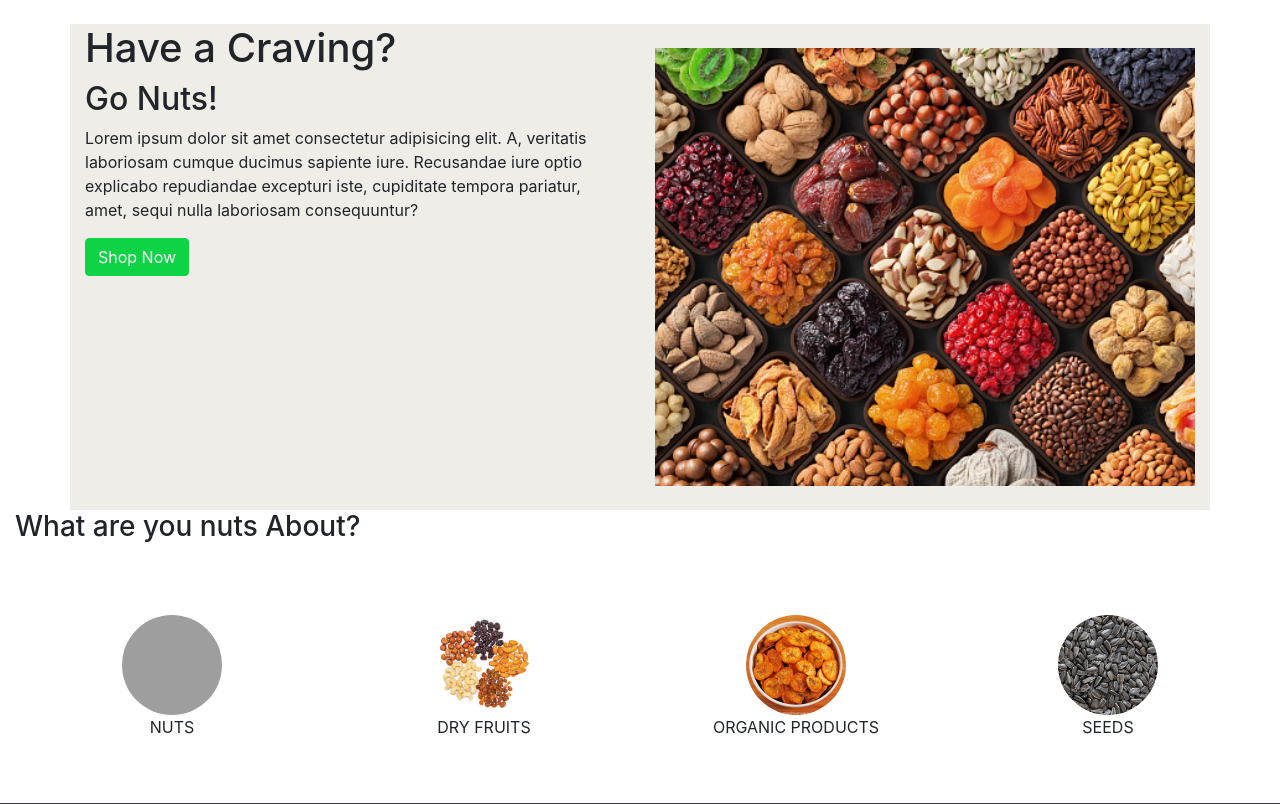
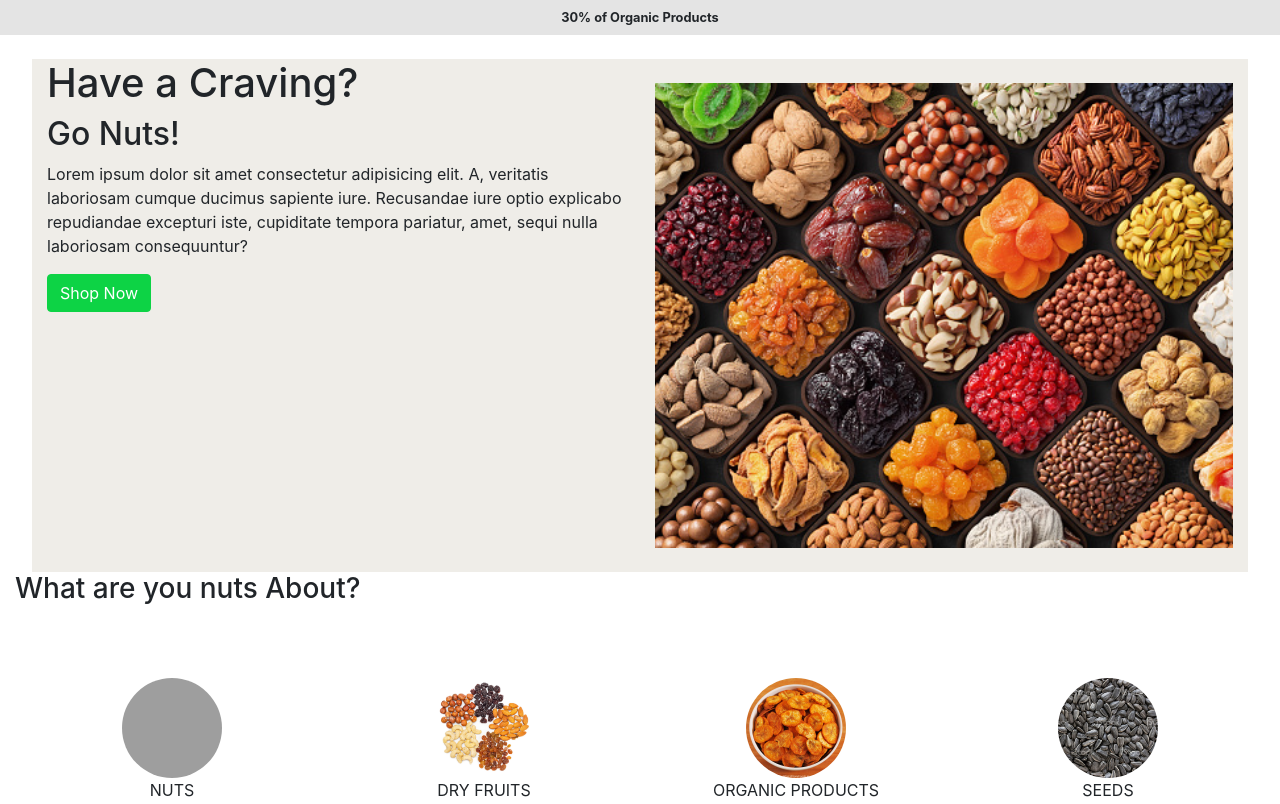
Before and after one commit to jalalk1244/nutshell, a Django app: page / in a window 1280 px wide. Shown: the part 112-916 px from the top of the page. Run offline with Django 3.2, Linux system fonts and the light colour scheme; some libraries are stand-ins or nearby versions; grey boxes are pictures that could not be loaded.

Commit message:
Add offers section at the top of the page

```diff
--- a/home/templates/home/index.html
+++ b/home/templates/home/index.html
@@ -2,7 +2,7 @@
 {% load static %}
 
 {% block content %}
-<section class="container bg-creamy mt-4">
+<section class="container bg-creamy mt-4 welcome-section">
     <div class="row pb-5">
       <div class="col-12 col-md-6">
         <h1>Have a Craving?</h1>
--- a/static/css/base.css
+++ b/static/css/base.css
@@ -66,6 +66,10 @@ nav a,
 .landing-section-image {
     max-width: 90vw;
     margin: 1.5rem 0;
+}
+
+.welcome-section {
+    max-width: 95vw;
 }
 
 /* -------------------------------------- Categories section */
@@ -137,3 +141,13 @@ img {
         left: inherit;
     }
   }
+
+
+  .utility-nav {
+    background: #e4e4e4;
+    padding: 0.5rem 1rem;
+  }
+
+  .utility-nav p {
+    margin-bottom: 0;
+  }
--- a/templates/base.html
+++ b/templates/base.html
@@ -154,7 +154,18 @@
             </div>
           </div>
       </header>
-
+      <!-- Offers -->
+      <div class="utility-nav">
+        <div class="container">
+          <div class="row">
+            <div class="col">
+              <p class="small text-center"> <strong>30% of Organic Products</strong>
+              </p>
+            </div>
+          </div>
+        </div>
+      </div>
+      <!-- Messages -->
       {% if messages %}
       <div class="container mt-4">
         <div class="row">
```
